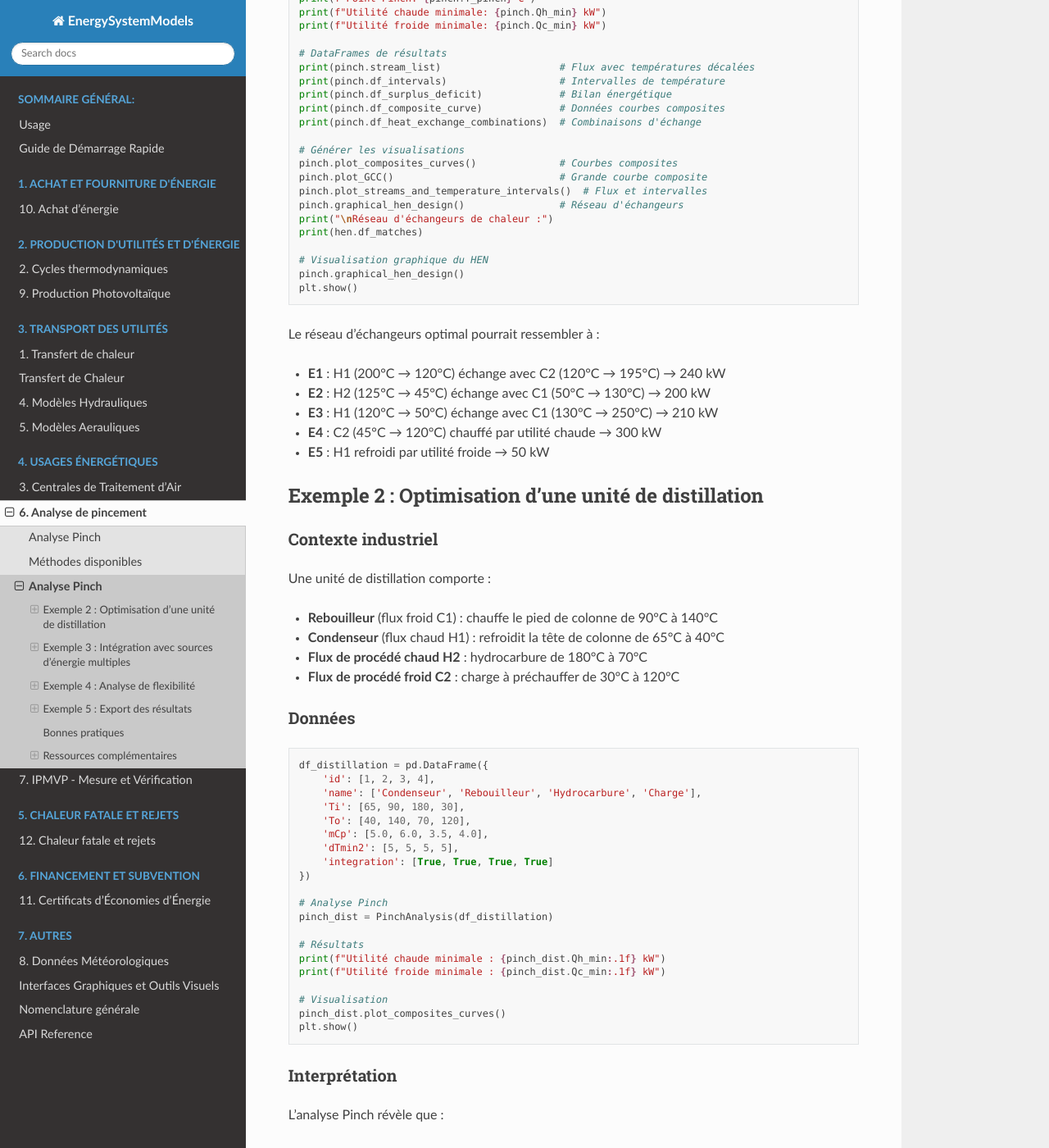
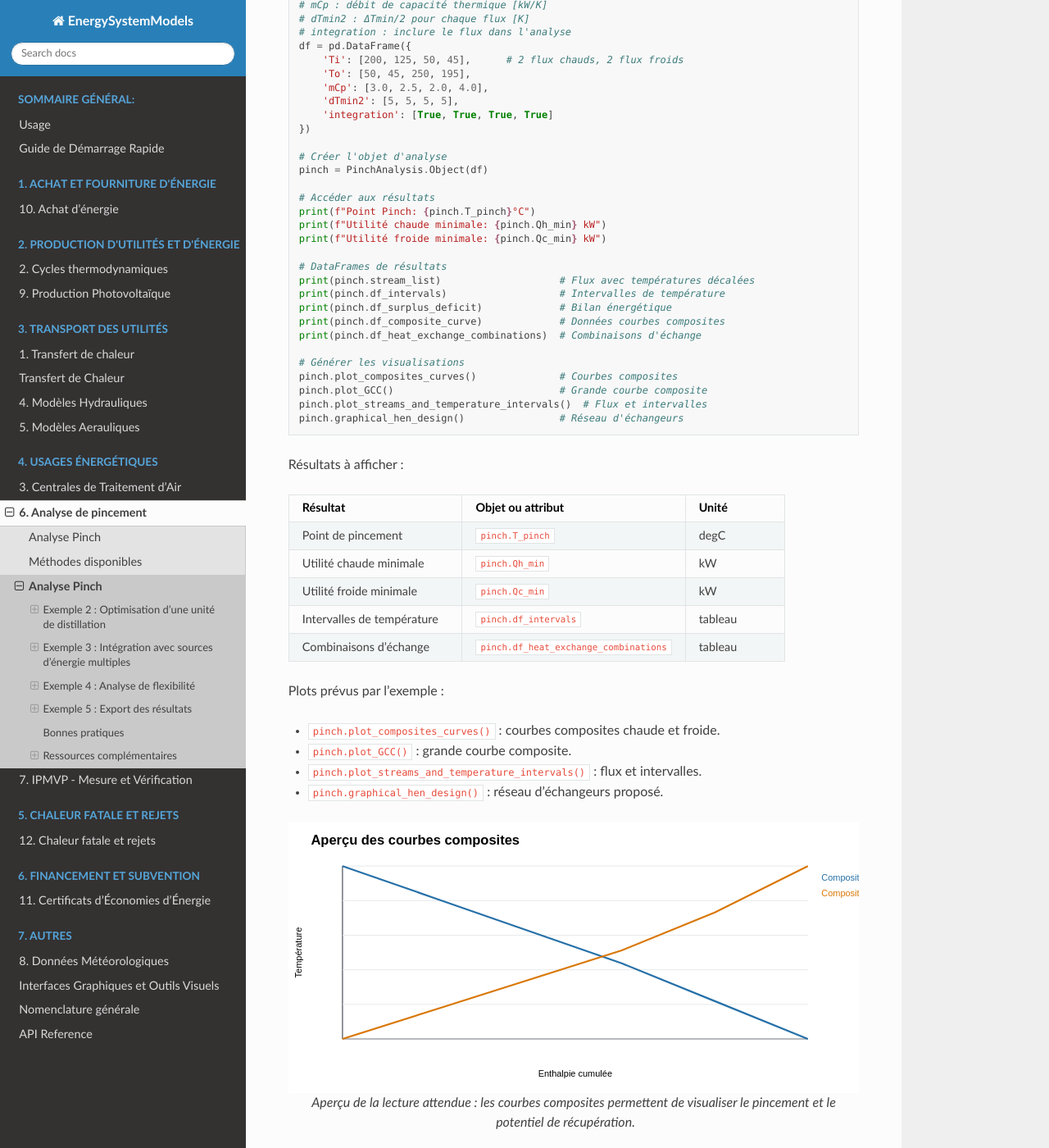
Before and after one commit to ZoheirHADID/EnergySystemModels-fr, a Sphinx documentation site: the page built from docs/source/006-pinch_analysis/exemples.rst, in a window 1280 px wide and 1400 px high, scrolled down 519 px. Shown: the whole window at 82% size. Built offline with Sphinx 7.4.7 and the Read the Docs theme 3.1.0, drawn with Linux system fonts in a browser that asks for light colours; pages that are not in the unit, such as notebooks, are missing from menus; some of the changed text lies outside the part shown.

Commit message:
2026-07-04-001

```diff
--- a/docs/source/006-pinch_analysis/exemples.rst
+++ b/docs/source/006-pinch_analysis/exemples.rst
@@ -1,5 +1,13 @@
 Analyse Pinch
 =============
+
+.. figure:: ../images/006_pinch_base.svg
+   :alt: Schéma d'une analyse Pinch de base
+   :align: center
+
+   Les flux chauds et froids sont structurés dans un DataFrame, puis
+   l'analyse produit les courbes, les utilités minimales et les appariements
+   d'échange.
 
 .. code-block:: python
 
@@ -39,12 +47,45 @@ Analyse Pinch
    pinch.plot_GCC()                            # Grande courbe composite
    pinch.plot_streams_and_temperature_intervals()  # Flux et intervalles
    pinch.graphical_hen_design()                # Réseau d'échangeurs
-   print("\nRéseau d'échangeurs de chaleur :")
-   print(hen.df_matches)
 
-   # Visualisation graphique du HEN
-   pinch.graphical_hen_design()
-   plt.show()
+Résultats à afficher :
+
+.. list-table::
+   :widths: 35 45 20
+   :header-rows: 1
+
+   * - Résultat
+     - Objet ou attribut
+     - Unité
+   * - Point de pincement
+     - ``pinch.T_pinch``
+     - degC
+   * - Utilité chaude minimale
+     - ``pinch.Qh_min``
+     - kW
+   * - Utilité froide minimale
+     - ``pinch.Qc_min``
+     - kW
+   * - Intervalles de température
+     - ``pinch.df_intervals``
+     - tableau
+   * - Combinaisons d'échange
+     - ``pinch.df_heat_exchange_combinations``
+     - tableau
+
+Plots prévus par l'exemple :
+
+* ``pinch.plot_composites_curves()`` : courbes composites chaude et froide.
+* ``pinch.plot_GCC()`` : grande courbe composite.
+* ``pinch.plot_streams_and_temperature_intervals()`` : flux et intervalles.
+* ``pinch.graphical_hen_design()`` : réseau d'échangeurs proposé.
+
+.. figure:: ../images/006_pinch_plot_composites.svg
+   :alt: Aperçu des courbes composites Pinch
+   :align: center
+
+   Aperçu de la lecture attendue : les courbes composites permettent de
+   visualiser le pincement et le potentiel de récupération.
 
 Le réseau d'échangeurs optimal pourrait ressembler à :
 
@@ -59,6 +100,13 @@ Exemple 2 : Optimisation d'une unité de distillation
 
 Contexte industriel
 ~~~~~~~~~~~~~~~~~~~
+
+.. figure:: ../images/006_pinch_distillation.svg
+   :alt: Schéma Pinch pour une unité de distillation
+   :align: center
+
+   Les flux de condenseur, rebouilleur et procédé sont réunis dans la même
+   analyse pour identifier les échanges récupérables.
 
 Une unité de distillation comporte :
 
@@ -93,6 +141,36 @@ Données
    pinch_dist.plot_composites_curves()
    plt.show()
 
+Résultats à afficher :
+
+.. list-table::
+   :widths: 40 40 20
+   :header-rows: 1
+
+   * - Indicateur
+     - Attribut
+     - Unité
+   * - Utilité chaude minimale
+     - ``pinch_dist.Qh_min``
+     - kW
+   * - Utilité froide minimale
+     - ``pinch_dist.Qc_min``
+     - kW
+   * - Flux compatibles
+     - ``pinch_dist.df_heat_exchange_combinations``
+     - tableau
+
+Plot prévu par l'exemple :
+
+* ``pinch_dist.plot_composites_curves()`` affiche le potentiel de récupération
+  entre les flux de l'unité.
+
+.. figure:: ../images/006_pinch_plot_composites.svg
+   :alt: Aperçu des courbes composites pour distillation
+   :align: center
+
+   Même type de plot, appliqué cette fois aux flux de distillation.
+
 Interprétation
 ~~~~~~~~~~~~~~
 
@@ -119,6 +197,13 @@ Exemple 3 : Intégration avec sources d'énergie multiples
 Contexte
 ~~~~~~~~
 
+.. figure:: ../images/006_pinch_base.svg
+   :alt: Schéma d'intégration Pinch avec utilités multiples
+   :align: center
+
+   La grande courbe composite sert à positionner les niveaux de vapeur et de
+   refroidissement.
+
 Dans un procédé complexe, on dispose de plusieurs niveaux d'utilités :
 
 * **Vapeur HP** : 250°C, coût élevé
@@ -144,12 +229,20 @@ La GCC permet de déterminer :
 
 * Quelle vapeur utiliser à quel niveau de température
 * Les économies potentielles en remplaçant la vapeur HP par de la vapeur BP quand possible
+* Le plot prévu est ``pinch.plot_GCC()`` enrichi par les lignes horizontales
+  des utilités disponibles.
 
 Exemple 4 : Analyse de flexibilité
 -----------------------------------
 
 Étude de sensibilité au ΔTmin
 ~~~~~~~~~~~~~~~~~~~~~~~~~~~~~~
+
+.. figure:: ../images/006_pinch_sensibilite.svg
+   :alt: Schéma d'analyse de sensibilité au ΔTmin
+   :align: center
+
+   Le même jeu de flux est recalculé pour plusieurs valeurs de ``ΔTmin``.
 
 .. code-block:: python
 
@@ -187,6 +280,36 @@ Exemple 4 : Analyse de flexibilité
    plt.legend()
    plt.grid(True)
    plt.show()
+
+Résultats à afficher :
+
+.. list-table::
+   :widths: 30 35 35
+   :header-rows: 1
+
+   * - Variable
+     - Description
+     - Usage
+   * - ``dTmin_values``
+     - valeurs testées de ``ΔTmin``
+     - abscisse du plot
+   * - ``Qh_values``
+     - utilité chaude minimale
+     - courbe rouge
+   * - ``Qc_values``
+     - utilité froide minimale
+     - courbe bleue
+
+Plot prévu par l'exemple :
+
+* le graphique Matplotlib compare l'évolution des utilités avec ``ΔTmin``.
+
+.. figure:: ../images/006_pinch_plot_sensibilite.svg
+   :alt: Aperçu du plot de sensibilité Pinch au ΔTmin
+   :align: center
+
+   Aperçu de la tendance attendue : plus ``ΔTmin`` augmente, plus les utilités
+   minimales ont tendance à augmenter.
 
 Interprétation économique
 ~~~~~~~~~~~~~~~~~~~~~~~~~~
```
Also changed, not shown: docs/generate_example_plots.py (added, +107 -0 lines), docs/source/009-pv-solaire/exemples.rst (+14 -0 lines), docs/source/012-chaleur-fatale/exemples.rst (+84 -0 lines), docs/source/images/006_pinch_plot_composites.svg (added), docs/source/images/006_pinch_plot_sensibilite.svg (added), docs/source/images/009_pv_plot_orientation.svg (added), docs/source/images/009_pv_plot_production.svg (added).
